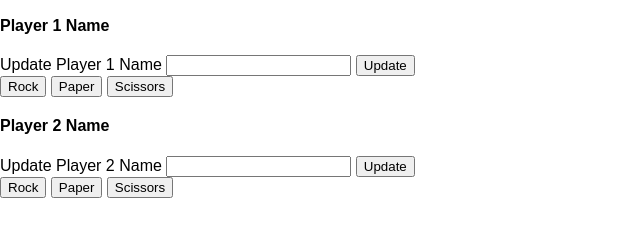
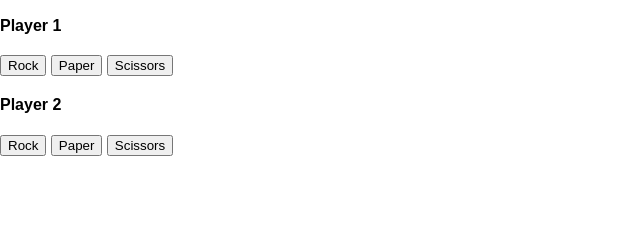
Before and after one commit to tirzahmorrison/game, a website: page public/index.html in a window 1280 px wide. Shown: the part 57-294 px from the top of the page, without its empty margins (0-640 px from the left). Drawn offline with Linux system fonts and the light colour scheme.

Commit message:
got too tired

```diff
--- a/public/index.html
+++ b/public/index.html
@@ -11,18 +11,15 @@
 <body>
   <header>
     <h1>Rock, Paper, Scissors</h1>
+    <h2 id="winner"></h2>
   </header>
 
   <section class="container">
     <section class="playerOne">
       <section>
-        <h1>Player 1 Name</h1>
+        <h1>Player 1</h1>
       </section>
-      <section class="firstPlayerName">
-        <label for="playerName">Update Player 1 Name </label>
-        <input type="text" class="myUpdate" name="playerName">
-        <button>Update</button>
-      </section>
+
       <section class="rockPaperScissorButtons">
         <button class="rock">Rock</button>
         <button class="paper">Paper</button>
@@ -35,13 +32,9 @@
 
     <section class="playerTwo">
       <section>
-        <h1>Player 2 Name</h1>
+        <h1>Player 2</h1>
       </section>
-      <section class="secondPlayerName">
-        <label for="playerName">Update Player 2 Name </label>
-        <input type="text" class="myUpdate" name="playerName">
-        <button>Update</button>
-      </section>
+
       <section class="rockPaperScissorButtons">
         <button class="rock">Rock</button>
         <button class="paper">Paper</button>
--- a/public/main.js
+++ b/public/main.js
@@ -62,6 +62,9 @@ const choseWinner = () => {
     default:
       alert("ohNoYouDidNotSon!")
   }
+  game.winner = winner
+  document.querySelector("#winner").innerText = game.winner
+
 }
 
 
```
